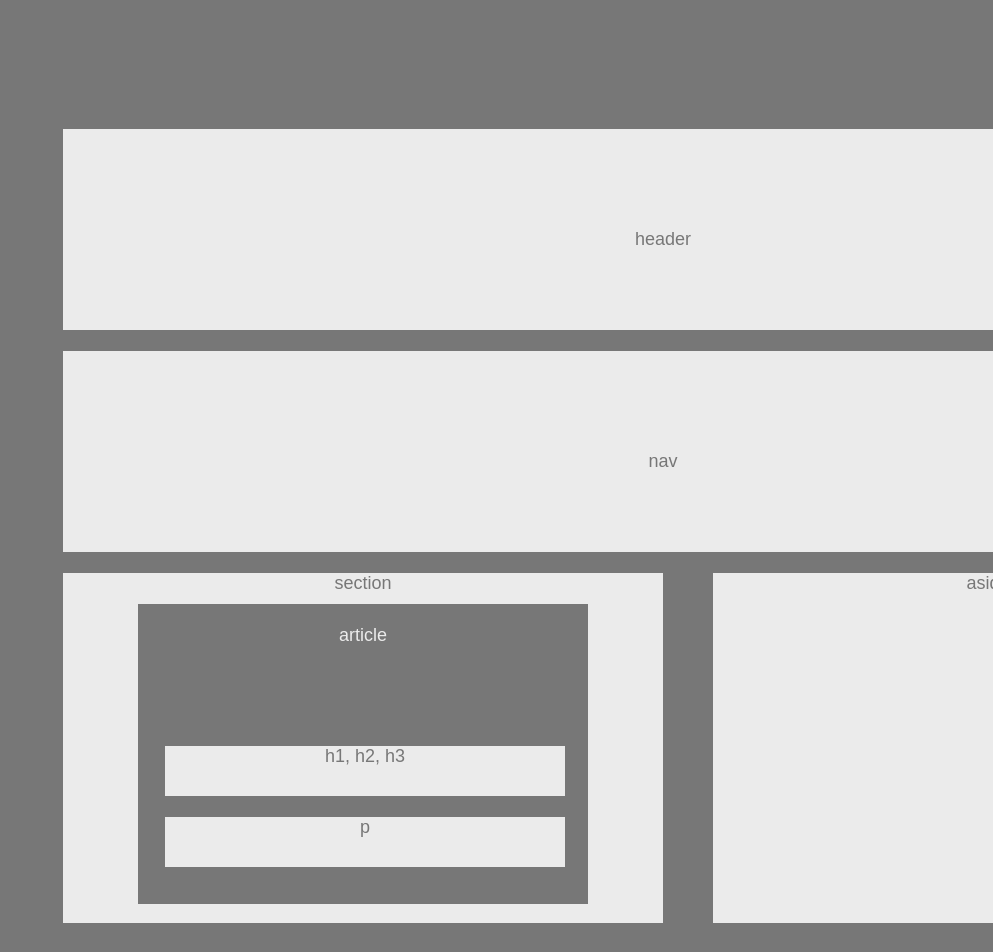
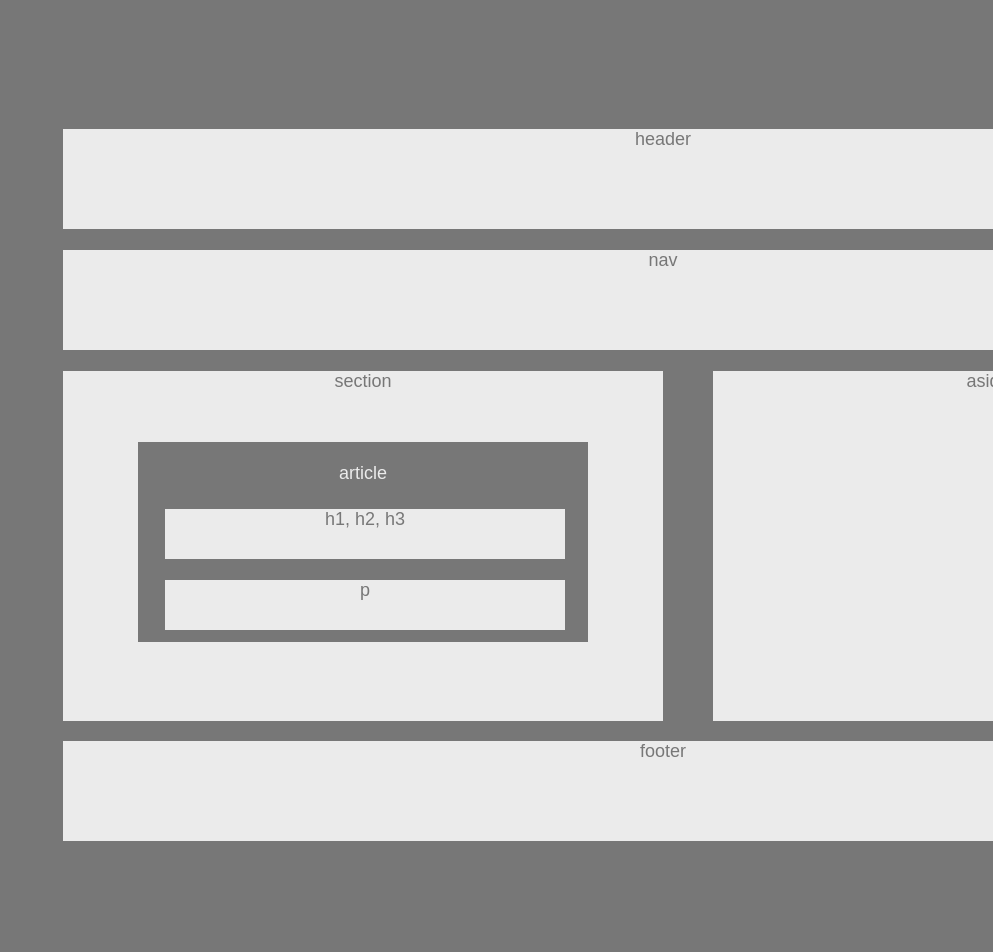
Before and after one commit to AlucardDrake/HW-Wireframe, a plain HTML site: page index.html in a window 1280 px wide. Shown: the top 952 px of the page, without its empty margins (287-1280 px from the left). Drawn offline with Linux system fonts and the light colour scheme.

Commit message:
updated HW wireframe

```diff
--- a/index.html
+++ b/index.html
@@ -10,7 +10,7 @@
     <br>
     <div class = "nav">nav</div>
     <br>
-    <div class = "section">section
+    <div class = "section"><center>section</center>
         <div class = "article"><br>article
             <div class = "sub">h1, h2, h3</div>
             <br>
--- a/style.css
+++ b/style.css
@@ -11,17 +11,15 @@
 .header {
     text-align: center;
     background-color: #ebebeb;
-    width: 1000px;
-    height: 1px;
-    padding: 100px;
+    width: 1200px;
+    height: 100px;
     margin: auto;
 }
 .nav {
     text-align: center;
     background-color: #ebebeb;
-    width: 1000px;
-    height: 1px;
-    padding: 100px;
+    height: 100px;
+    width: 1200px;
     margin: auto;
 
 }
@@ -37,10 +35,10 @@
     color: #ebebeb;
     background-color: #777;
     width: 450px;
-    height: 300px;
+    height: 200px;
     margin-left: 75px;
     position: relative;
-    top: 10px;
+    top: 50px;
 }
 .sub{
     text-align: center;
@@ -50,7 +48,7 @@
     height: 50px;
     margin-left: 27px;
     position: relative;
-    top: 100px
+    top: 25px
 }
 
 .sub2{
@@ -61,7 +59,7 @@
     height: 50px;
     margin-left: 27px;
     position: relative;
-    top: 100px
+    top: 25px
 }
 .aside {
     text-align: center;
@@ -76,10 +74,9 @@
 .footer {
     text-align: center;
     background-color: #ebebeb;
-    width: 1000px;
-    height: 1px;
-    padding: 100px;
+    width: 1200px;
+    height: 100px;
     margin: auto;
     position: relative;
-    top: -300px;
+    top: -330px;
 }
```
